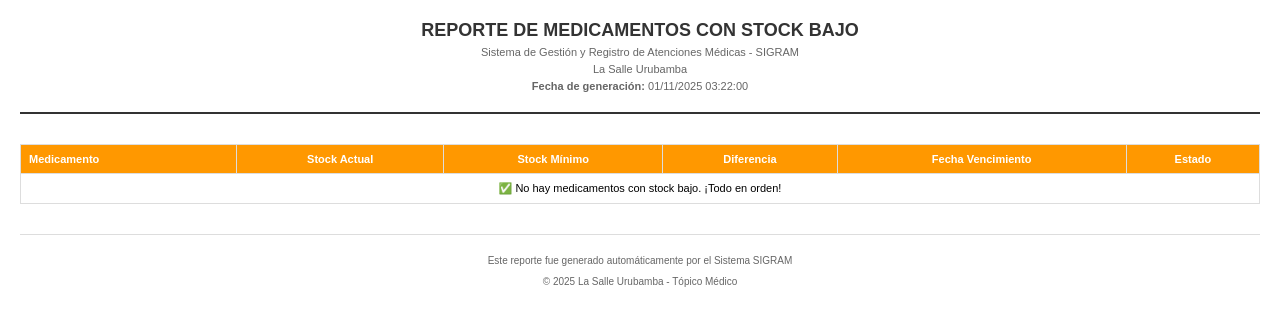
After one commit to legion151515/topico, a Laravel app: template resources/views/reportes/stock-pdf.blade.php in a window 1280 px wide. The commit adds this page. Shown: the top 326 px of the page. Run offline with Laravel 12, Linux system fonts and the light colour scheme; the template is opened without the code that fills it, so the values that code supplies are empty; some libraries are stand-ins or nearby versions.

Commit message:
Completar módulo de Reportes con templates PDF y mejoras visuales
- ✅ Crear 3 templates PDF: area-pdf, enfermedad-pdf, stock-pdf
- ✅ Agregar botones de descarga PDF en todos los reportes
- ✅ Agregar columnas de porcentaje en reportes de área y enfermedad
- ✅ Mejorar vista de stock con alertas, diferencias y estados de vencimiento
- ✅ Agregar filas de totales en reportes estadísticos
- ✅ Mejorar diseño con badges y estilos profesionales

```diff
--- /dev/null
+++ b/resources/views/reportes/stock-pdf.blade.php
@@ -0,0 +1,196 @@
+<!DOCTYPE html>
+<html lang="es">
+<head>
+    <meta charset="UTF-8">
+    <title>Reporte de Medicamentos con Stock Bajo</title>
+    <style>
+        body {
+            font-family: Arial, sans-serif;
+            font-size: 11px;
+            margin: 20px;
+        }
+        .header {
+            text-align: center;
+            margin-bottom: 30px;
+            border-bottom: 2px solid #333;
+            padding-bottom: 15px;
+        }
+        .header h1 {
+            margin: 0;
+            font-size: 18px;
+            color: #333;
+        }
+        .header p {
+            margin: 5px 0;
+            color: #666;
+        }
+        .alert {
+            background-color: #fff3cd;
+            border: 1px solid #ffc107;
+            padding: 15px;
+            margin-bottom: 20px;
+            border-radius: 4px;
+            text-align: center;
+        }
+        .alert strong {
+            color: #856404;
+        }
+        table {
+            width: 100%;
+            border-collapse: collapse;
+            margin-top: 20px;
+        }
+        thead {
+            background-color: #ff9800;
+            color: white;
+        }
+        th, td {
+            border: 1px solid #ddd;
+            padding: 8px;
+            text-align: left;
+        }
+        th {
+            font-weight: bold;
+        }
+        tr:nth-child(even) {
+            background-color: #f9f9f9;
+        }
+        .badge {
+            padding: 3px 6px;
+            border-radius: 3px;
+            font-weight: bold;
+            font-size: 10px;
+        }
+        .badge-warning {
+            background-color: #ff9800;
+            color: white;
+        }
+        .badge-danger {
+            background-color: #f44336;
+            color: white;
+        }
+        .text-center {
+            text-align: center;
+        }
+        .footer {
+            margin-top: 30px;
+            text-align: center;
+            font-size: 10px;
+            color: #666;
+            border-top: 1px solid #ddd;
+            padding-top: 10px;
+        }
+        .vencido {
+            background-color: #ffebee !important;
+        }
+        .proximo-vencer {
+            background-color: #fff3e0 !important;
+        }
+    </style>
+</head>
+<body>
+    <div class="header">
+        <h1>REPORTE DE MEDICAMENTOS CON STOCK BAJO</h1>
+        <p>Sistema de Gestión y Registro de Atenciones Médicas - SIGRAM</p>
+        <p>La Salle Urubamba</p>
+        <p><strong>Fecha de generación:</strong> {{ date('d/m/Y H:i:s') }}</p>
+    </div>
+
+    @if($medicamentos->count() > 0)
+        <div class="alert">
+            <strong>⚠️ ALERTA:</strong> Se encontraron {{ $medicamentos->count() }} medicamento(s) con stock por debajo del mínimo establecido.
+        </div>
+    @endif
+
+    <table>
+        <thead>
+            <tr>
+                <th>Medicamento</th>
+                <th style="text-align: center;">Stock Actual</th>
+                <th style="text-align: center;">Stock Mínimo</th>
+                <th style="text-align: center;">Diferencia</th>
+                <th style="text-align: center;">Fecha Vencimiento</th>
+                <th style="text-align: center;">Estado</th>
+            </tr>
+        </thead>
+        <tbody>
+            @forelse($medicamentos as $medicamento)
+                @php
+                    $diasParaVencer = null;
+                    $claseVencimiento = '';
+                    if ($medicamento->fecha_vencimiento) {
+                        $diasParaVencer = \Carbon\Carbon::now()->diffInDays(\Carbon\Carbon::parse($medicamento->fecha_vencimiento), false);
+                        if ($diasParaVencer < 0) {
+                            $claseVencimiento = 'vencido';
+                        } elseif ($diasParaVencer <= 30) {
+                            $claseVencimiento = 'proximo-vencer';
+                        }
+                    }
+                    $diferencia = $medicamento->cantidad_stock - $medicamento->stock_minimo_alerta;
+                @endphp
+                <tr class="{{ $claseVencimiento }}">
+                    <td><strong>{{ $medicamento->nombre }}</strong></td>
+                    <td class="text-center">
+                        <span class="badge badge-danger">{{ $medicamento->cantidad_stock }}</span>
+                    </td>
+                    <td class="text-center">
+                        <span class="badge badge-warning">{{ $medicamento->stock_minimo_alerta }}</span>
+                    </td>
+                    <td class="text-center">
+                        <strong style="color: #f44336;">{{ $diferencia }}</strong>
+                    </td>
+                    <td class="text-center">
+                        @if($medicamento->fecha_vencimiento)
+                            {{ \Carbon\Carbon::parse($medicamento->fecha_vencimiento)->format('d/m/Y') }}
+                            @if($diasParaVencer !== null)
+                                <br>
+                                <small style="color: #666;">
+                                    @if($diasParaVencer < 0)
+                                        (Vencido hace {{ abs($diasParaVencer) }} días)
+                                    @elseif($diasParaVencer == 0)
+                                        (Vence hoy)
+                                    @else
+                                        ({{ $diasParaVencer }} días)
+                                    @endif
+                                </small>
+                            @endif
+                        @else
+                            <span style="color: #999;">N/A</span>
+                        @endif
+                    </td>
+                    <td class="text-center">
+                        @if($medicamento->cantidad_stock == 0)
+                            <span class="badge badge-danger">SIN STOCK</span>
+                        @else
+                            <span class="badge badge-warning">STOCK BAJO</span>
+                        @endif
+                    </td>
+                </tr>
+            @empty
+                <tr>
+                    <td colspan="6" class="text-center">
+                        ✅ No hay medicamentos con stock bajo. ¡Todo en orden!
+                    </td>
+                </tr>
+            @endforelse
+        </tbody>
+    </table>
+
+    @if($medicamentos->count() > 0)
+        <div style="margin-top: 20px; padding: 15px; background-color: #f5f5f5; border-radius: 4px;">
+            <h3 style="margin-top: 0; color: #333;">Recomendaciones:</h3>
+            <ul style="margin: 0; padding-left: 20px; color: #666;">
+                <li>Realizar pedido urgente de los medicamentos marcados como "SIN STOCK"</li>
+                <li>Planificar reabastecimiento de medicamentos con stock bajo</li>
+                <li>Revisar y retirar medicamentos vencidos</li>
+                <li>Contactar al proveedor para medicamentos próximos a vencer</li>
+            </ul>
+        </div>
+    @endif
+
+    <div class="footer">
+        <p>Este reporte fue generado automáticamente por el Sistema SIGRAM</p>
+        <p>© {{ date('Y') }} La Salle Urubamba - Tópico Médico</p>
+    </div>
+</body>
+</html>
```
Also changed, not shown: resources/views/reportes/area-pdf.blade.php (added, +126 -0 lines), resources/views/reportes/enfermedad-pdf.blade.php (added, +126 -0 lines), resources/views/reportes/enfermedad.blade.php (+26 -6 lines), resources/views/reportes/stock.blade.php (+73 -9 lines).
